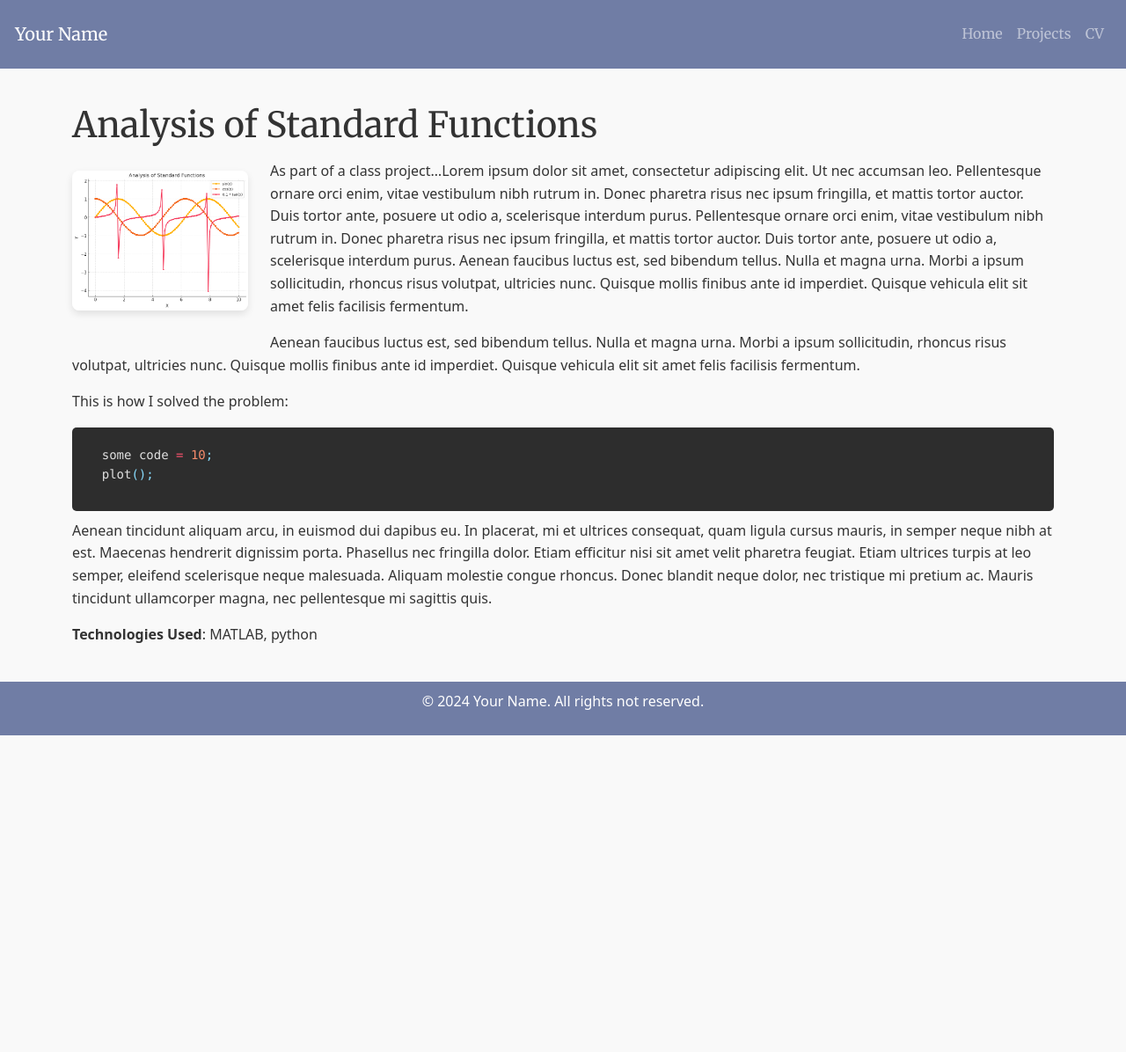
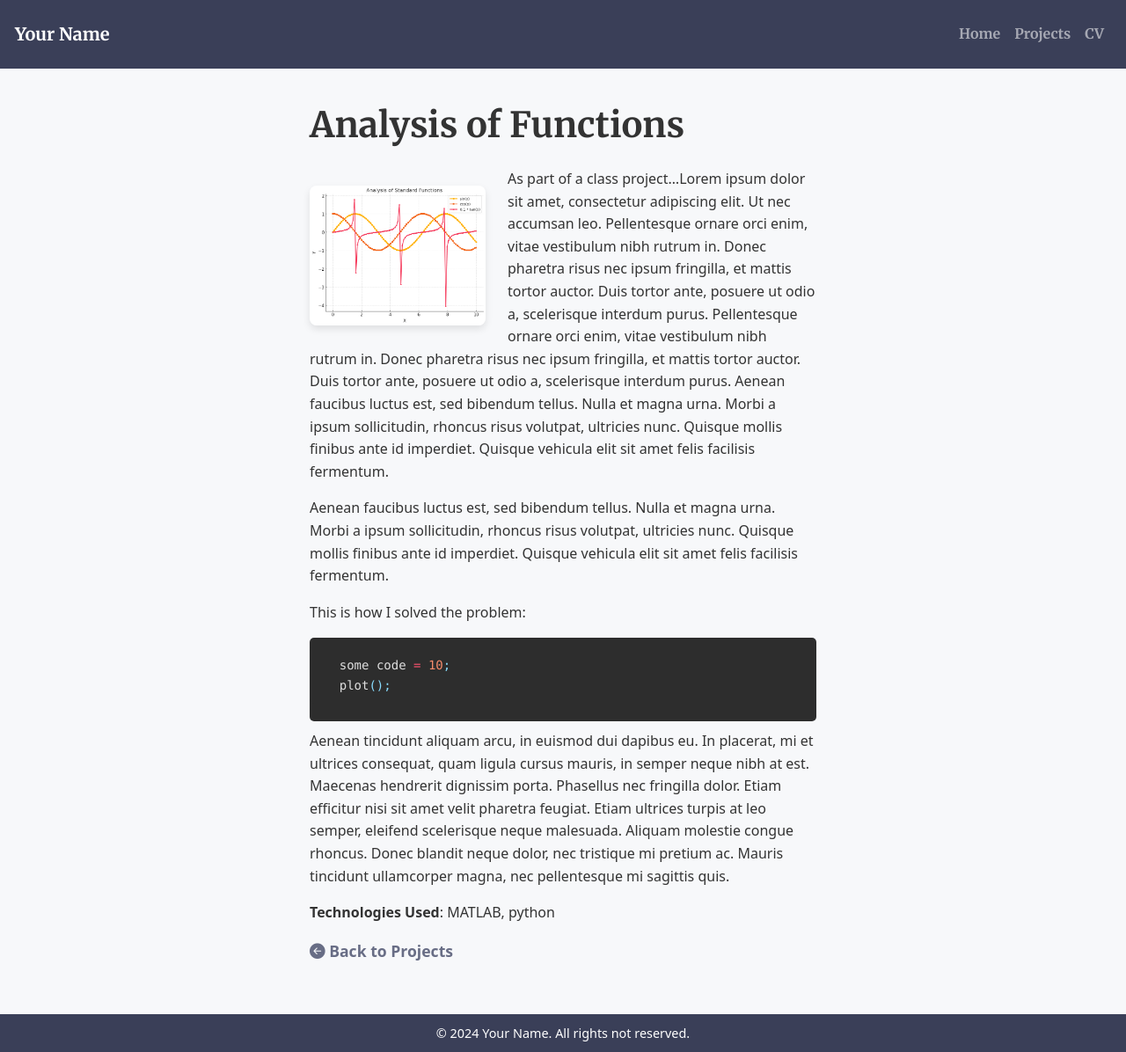
Before and after one commit to moezamini/portfolio-1, a Jekyll site: the page built from _projects/2022-trig-analysis.md, in a window 1280 px wide. Shown: the whole page at 88% size. Built offline with Jekyll 4.4.1, drawn with Linux system fonts in a browser that asks for light colours; before the commit the page ends 900 px from its top, so only the background shows below that.

Commit message:
Add Bootstrap Icons, enhance project layout, and refine styles

```diff
--- a/_layouts/default.html
+++ b/_layouts/default.html
@@ -5,6 +5,7 @@
   <meta name="viewport" content="width=device-width, initial-scale=1.0">
   <title>{{ page.title }}</title>
   <link href="https://cdn.jsdelivr.net/npm/bootstrap@5.3.2/dist/css/bootstrap.min.css" rel="stylesheet">
+  <link rel="stylesheet" href="https://cdnjs.cloudflare.com/ajax/libs/bootstrap-icons/1.10.0/font/bootstrap-icons.min.css">
   <link rel="stylesheet" href="{{ "/assets/css/main.css" | relative_url }}">
 </head>
 
@@ -41,7 +42,7 @@
 
   <footer class="footer navbar-dark text-white text-center";>
     <div class="container">
-      <p>&copy; 2024 {{ site.name }}. All rights not reserved.</p>
+      &copy; 2024 {{ site.name }}. All rights not reserved.
     </div>
   </footer>
 
--- a/_layouts/project.html
+++ b/_layouts/project.html
@@ -9,3 +9,7 @@ layout: default
 {{ content }}
 
 <p><strong>Technologies Used</strong>: {{ page.technologies | join: ", " }}</p>
+
+<a href="/projects/" class="back-arrow">
+    <i class="bi bi-arrow-left-circle-fill"></i> Back to Projects
+</a>
--- a/_projects/2022-trig-analysis.md
+++ b/_projects/2022-trig-analysis.md
@@ -1,6 +1,6 @@
 ---
 layout: project
-title: Analysis of Standard Functions
+title: Analysis of Functions
 description: Class project with Graphs
 technologies: [MATLAB, python]
 image: /assets/images/function-graph.png
--- a/_sass/custom.scss
+++ b/_sass/custom.scss
@@ -1,6 +1,6 @@
 // Default to light theme
-$primary-color: #707da5;
-$background-color: #f9f9f9;
+$primary-color: #3a3f58;
+$background-color: #f7f8fa;
 $text-color: #333;
 
 // Set theme colors based on the color_scheme variable
@@ -21,10 +21,15 @@ $text-color: #333;
 
 .navbar, h1, h2, h3, h4, h5, h6 {
   font-family: 'Merriweather', serif;
+  font-weight: 700;
+}
+
+h1 {
+  margin-bottom: 25px;
 }
 
 body {
-  font-family: 'Montserrat', 'Helvetica Neue' sans-serif;
+  font-family: "Open Sans", 'Montserrat', 'Helvetica Neue' sans-serif;
   line-height: 1.6;
   background-color: $background-color;
   color: $text-color;
@@ -45,6 +50,11 @@ header {
 footer {
   text-align: center;
   margin-top: 40px;
+  font-size: 0.9em;
+}
+
+.container {
+  max-width: 600px;
 }
 
 .project-item img {
@@ -100,18 +110,27 @@ footer {
 
 .inline-image {
   max-width: 350px;
-  margin: 20px 25px 25px 25px;
+  margin: 0px 25px 15px 25px;
+  vertical-align: top;
 
   &-l {
     @extend .inline-image;
     float: left;
+    margin-left: 0;
   }
 
   &-r {
     @extend .inline-image;
     float: right;
+    margin-right: 0;
   }
 }
+
+.profile-image, .project-image {
+  border-radius: 8px;
+  box-shadow: 0 4px 8px rgba(0, 0, 0, 0.1);
+}
+
 
 .gallery-container {
   display: flex;
@@ -121,7 +140,7 @@ footer {
 
 .project-gallery {
   display: grid;
-  grid-template-columns: repeat(auto-fit, minmax(180px, 1fr));
+  grid-template-columns: repeat(auto-fit, minmax(150px, 1fr));
   gap: 20px;
   padding: 20px;
   margin: 0 auto;
@@ -149,7 +168,7 @@ footer {
 
 .gallery-item p {
   margin: 13px 0;
-  font-size: 1rem;
+  font-size: .9rem;
   color: $text-color;
 }
 
@@ -165,3 +184,18 @@ footer {
   border-radius: 8px;
   box-shadow: 0 4px 8px rgba(0, 0, 0, 0.1);
 }
+
+.back-arrow {
+  display: inline-block;
+  font-size: 1.1em;
+  color: #686d85;
+  text-decoration: none;
+  margin-bottom: 1em;
+  font-weight: bold;
+  transition: color 0.3s ease, transform 0.3s ease;
+}
+
+.back-arrow:hover {
+  color: #3a3f58;
+  transform: translateX(-4px);
+}
```
